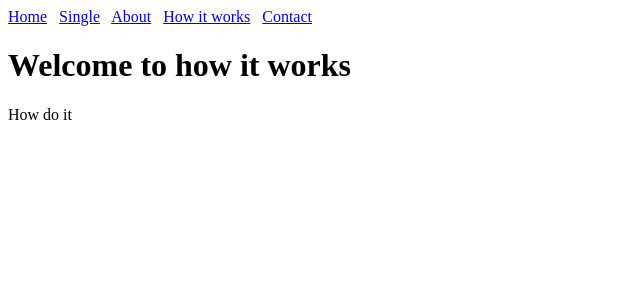
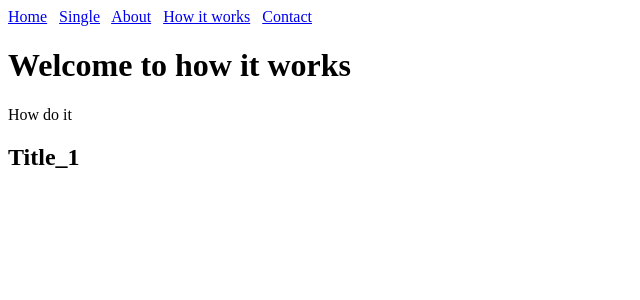
Before and after one commit to danielskiala/demo-app-angular, an Angular app: page /how-it-works in a window 1280 px wide. Shown: the top 300 px of the page, without its empty margins (0-640 px from the left). Built offline with nearby package versions, Linux system fonts and the light colour scheme.

Commit message:
Add a little title on how-it-worksPage

```diff
--- a/src/app/how-it-works/how-it-works.component.html
+++ b/src/app/how-it-works/how-it-works.component.html
@@ -1,2 +1,8 @@
 <h1>Welcome to how it works</h1>
 <p>How do it</p>
+
+
+
+
+
+<h2>Title_1</h2>
```
